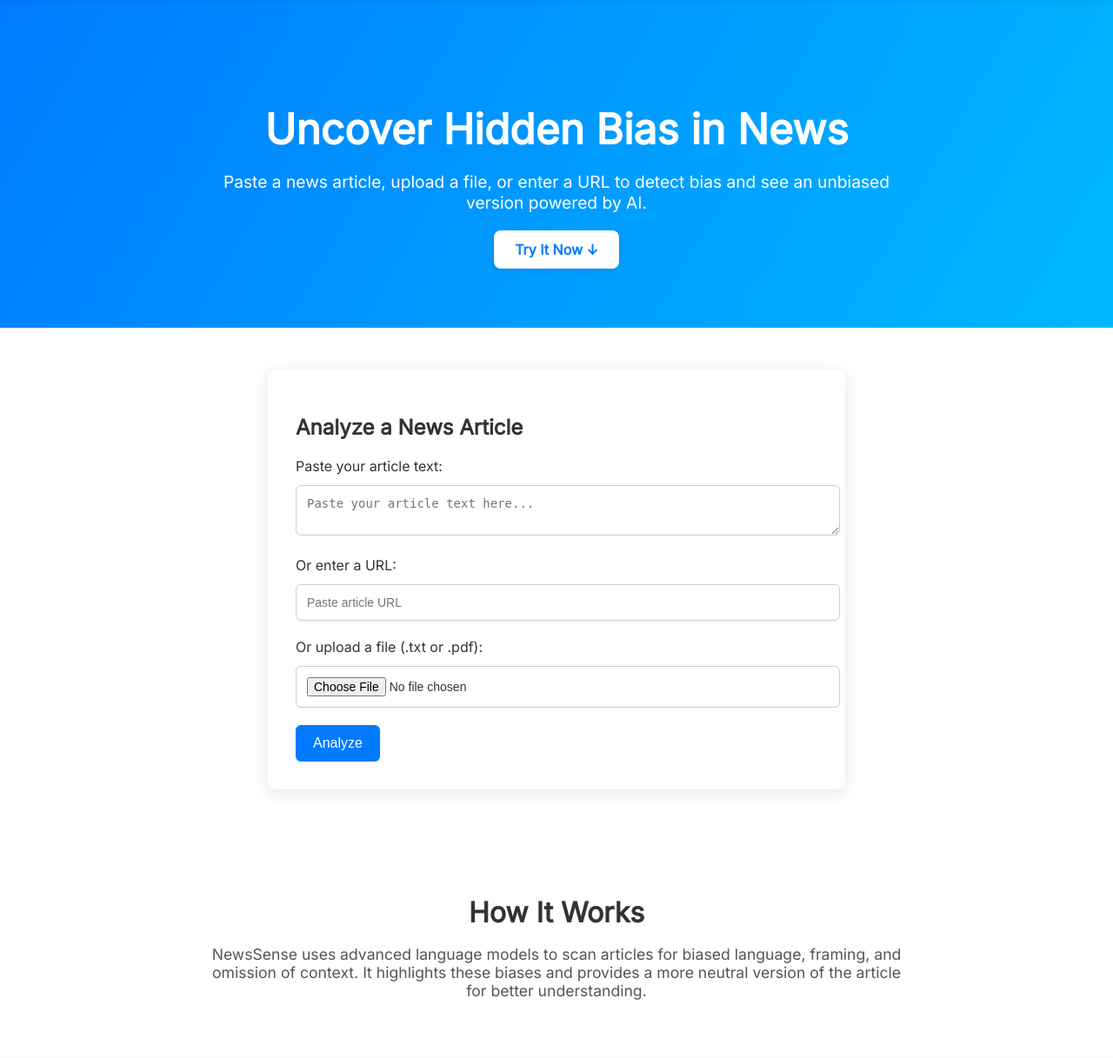
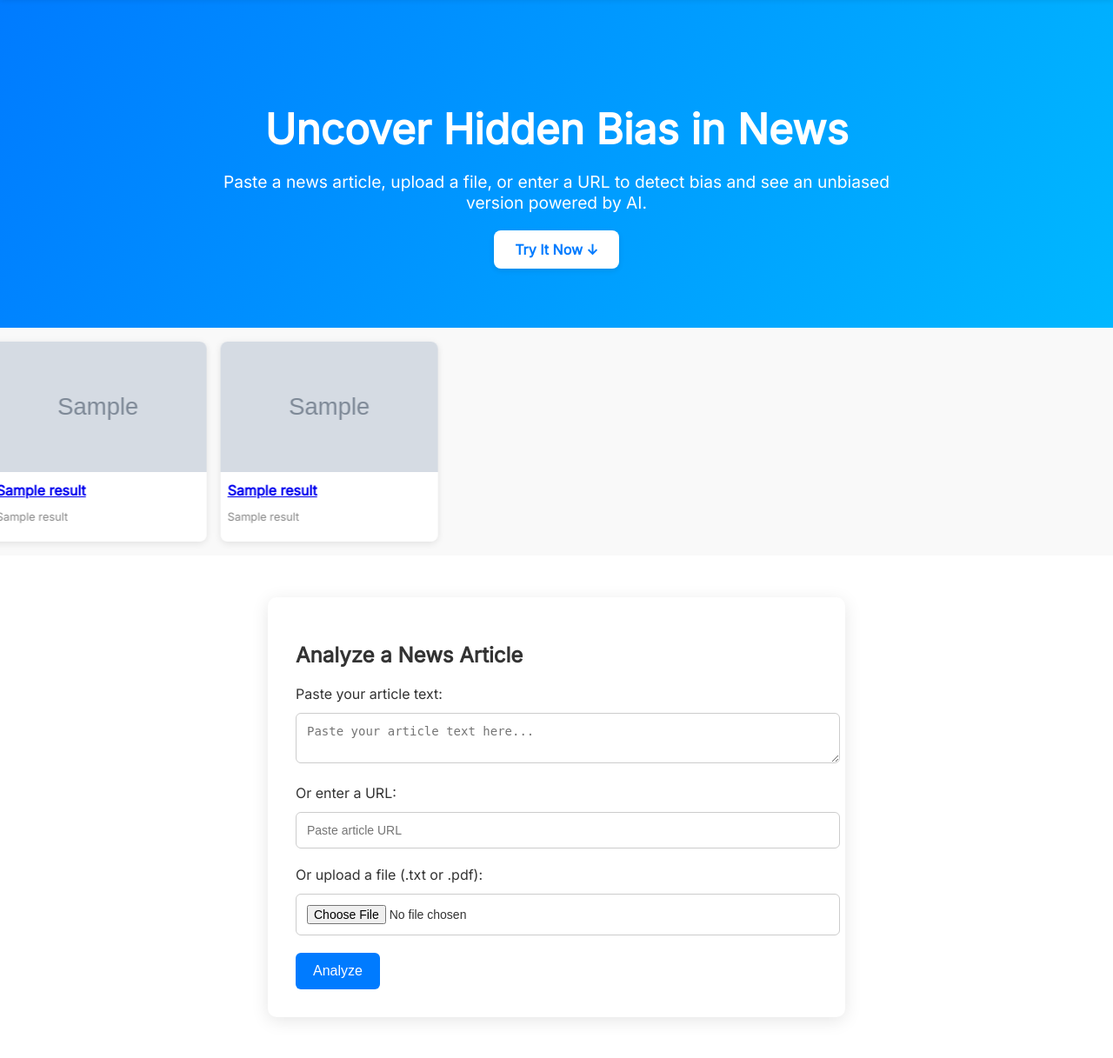
Before and after one commit to SriramYadagiri/NewsSense, a Flask app: page / in a window 1280 px wide. Shown: the part 62-1279 px from the top of the page at 87% size. Run offline with Flask 3, Linux system fonts and the light colour scheme; grey boxes marked "Sample" are stand-in pictures; a database or web service that is not in the repository returns one stand-in record (values such as "Sample title"); data that the repository does not hold is empty.

Commit message:
added scrolling and misinfo_agent (misinfo isn't working yet just a placeholder for now)

```diff
--- a/app.py
+++ b/app.py
@@ -10,27 +10,55 @@ from openai import OpenAI
 from bs4 import BeautifulSoup
 from newspaper import Article
 import concurrent.futures
+from agents.misinfo_agent import agent
 
 import PyPDF2
 from docx import Document
 
-load_dotenv()
+load_dotenv(override=True)
 client = OpenAI(api_key=os.getenv("OPENAI_API_KEY"))
+
+print(os.getenv("OPENAI_API_KEY"))
 
 app = Flask(__name__)
 
 USER_AGENT = "Mozilla/5.0 (Windows NT 10.0; Win64; x64) Chrome/120.0.0.0 Safari/537.36"
 
-def format_text_into_paragraphs(text):
-    paragraphs = re.split(r'\n\s*\n', text.strip())
-    formatted = []
-    for p in paragraphs:
-        if '<div class="highlight-section">' in p:
-            formatted.append(p)
-        else:
-            formatted.append(f"<p>{p.strip()}</p>")
-    return "".join(formatted)
+def get_trusted_headlines():
+    api_key = os.getenv("NEWS_API_KEY")
+    base_url = "https://newsdata.io/api/1/latest"
 
+    trusted_sources = "bbc.com,reuters.com,apnews.com,forbes.com,wsj.com"
+
+    params = {
+        "domainurl": trusted_sources,
+        "language": "en",
+        "country": "us",
+        "category": "politics,world,domestic,business,top",
+        "size": 8,
+        "apikey": api_key
+    }
+
+    try:
+        response = requests.get(base_url, params=params)
+        response.raise_for_status()
+        data = response.json()
+
+        articles = data.get("results", [])
+
+        return [
+            {
+                "title": article["title"],
+                "source": article["source_name"],
+                "url": article["link"],
+                "image": article["image_url"]
+            }
+            for article in articles if article["image_url"]
+        ]
+
+    except requests.exceptions.RequestException as e:
+        print("NewsAPI Request Error:", e)
+        return []
 
 def scrape_with_newspaper_or_fallback(url):
     try:
@@ -95,43 +123,63 @@ def determine_bias(text):
     print("Bias Analysis: " + output)
     return json.loads(output)
 
-def find_misinformation(text):
-    text_file_path = 'prompts/misinformation_message.txt'
-    with open(text_file_path, 'r') as file:
-        initial_prompt = file.read()
+def verify_claims_with_agent(text):
+    try:
+        response = agent.run(f"Verify factual claims in this article:\n\n{text}")
+        print(response.content)
+        result = response.content
+        return json.loads(result)
+    except Exception as e:
+        print("Agent verification error:", e)
+        return []
 
-    user_message = f"Analyze the following text for misinformation and return a list of passages flagged for misinformation:\n\n{text}"
+def apply_combined_highlights(text, bias_passages, misinfo_claims):
+    spans = []
 
-    response = client.chat.completions.create(
-        model="gpt-4",
-        messages=[
-            {"role": "system", "content": initial_prompt},
-            {"role": "user", "content": user_message}
-        ],
-        temperature=0,
-        top_p=1,
-        max_tokens=1500
-    )
+    # Collect bias highlights
+    for b in bias_passages:
+        passage = b["passage"].strip()
+        if passage in text:
+            spans.append({
+                "type": "bias",
+                "passage": passage,
+                "reason": b["reasoning"].strip()
+            })
 
-    output = response.choices[0].message.content.strip()
-    print("Misinformation Analysis: " + output)
-    return json.loads(output)
+    # Collect misinformation highlights
+    for m in misinfo_claims:
+        claim = m["claim"].strip()
+        if claim in text:
+            spans.append({
+                "type": "misinfo",
+                "passage": claim,
+                "reason": f"{m['verdict']}: {m['justification']}"
+            })
 
-def highlight_bias(text, highlighted_passages):
-    for obj in highlighted_passages:
-        passage = obj["passage"].strip()
-        reasoning = obj["reasoning"].strip()
+    # Avoid overlapping inserts: sort by first occurrence index
+    def start_index(span):
+        return text.find(span["passage"])
 
+    spans = sorted(spans, key=start_index)
+
+    # Track modified positions to avoid re-highlighting same passage
+    modified = set()
+    for span in spans:
+        passage = span["passage"]
+        if passage in modified:
+            continue  # Already replaced
+        reason = html.escape(span["reason"])
         escaped_passage = html.escape(passage)
-        escaped_reasoning = html.escape(reasoning)
 
-        if passage in text:
-            replacement = (
-                f'<span class="highlight" data-reason="{escaped_reasoning}">{escaped_passage}</span>'
-            )
-            text = text.replace(passage, replacement, 1)
+        if span["type"] == "bias":
+            tag = f'<span class="highlight bias" data-reason="{reason}">{escaped_passage}</span>'
+        else:
+            tag = f'<span class="highlight misinfo" data-reason="{reason}">{escaped_passage}</span>'
+
+        text = text.replace(passage, tag, 1)
+        modified.add(passage)
+
     return text
-
 
 def unbias(text, highlighted_passages):
     text_file_path = 'prompts/unbias_message.txt'
@@ -156,7 +204,9 @@ def unbias(text, highlighted_passages):
 
 @app.route('/')
 def home():
-    return render_template('index.html')
+    headlines = get_trusted_headlines()
+    print(headlines)
+    return render_template('index.html', trusted_articles=headlines)
 
 @app.route('/analyze', methods=['POST'])
 def analyze():
@@ -197,6 +247,9 @@ def analyze():
     else:
         return render_template("index.html", error="No input detected. Please paste text, enter a URL, or upload a file.")
 
+    # print(verify_claims_with_agent(raw_text))
+    # return render_template('index.html', error="Just testing out misinfo agent")
+
     # Run summarization, bias detection, and unbiasing in parallel
     with concurrent.futures.ThreadPoolExecutor() as executor:
         future_summary = executor.submit(summarize_article, raw_text)
@@ -205,18 +258,24 @@ def analyze():
         summary = future_summary.result()
         bias = future_bias.result()
 
+        future_misinfo = executor.submit(verify_claims_with_agent, raw_text)
+        misinfo_verdicts = future_misinfo.result()
+
         future_unbias = executor.submit(unbias, raw_text, bias["highlighted_passages"])
         unbiased_text = future_unbias.result()
 
-    highlighted_text = highlight_bias(raw_text, bias["highlighted_passages"])
+    highlighted_text = apply_combined_highlights(
+        raw_text, bias["highlighted_passages"], misinfo_verdicts
+    )
+
     score = bias["bias_score"]
     rubric = bias["rubric_justification"]
 
     return render_template('result.html',
                            summary=summary,
-                           original_text=format_text_into_paragraphs(raw_text),
-                           highlighted_text=format_text_into_paragraphs(highlighted_text),
-                           unbiased_text=format_text_into_paragraphs(unbiased_text),
+                           original_text=raw_text,
+                           highlighted_text=highlighted_text,
+                           unbiased_text=unbiased_text,
                            score=score,
                            rubric=rubric,)
 
--- a/static/style.css
+++ b/static/style.css
@@ -350,14 +350,24 @@ div {
 }
 
 .highlight {
-    background-color: #ff7d66;
     cursor: pointer;
     position: relative;
     transition: background-color 0.3s ease;
 }
 
-.highlight:hover {
+.highlight.misinfo {
+    background-color: #ff7d66;
+}
+.highlight.misinfo:hover {
     background-color: #ff4b2b;
+}
+
+.highlight.bias {
+    background-color: #ffde5b;
+}
+
+.highlight.bias:hover {
+    background-color: #ffcc00;
 }
 
 .highlight::after {
@@ -442,3 +452,88 @@ div {
     0% { transform: rotate(0deg); }
     100% { transform: rotate(360deg); }
 }
+
+.headline-scroller-wrapper {
+  overflow-x: auto; /* scrollable area */
+  white-space: nowrap;
+  position: relative;
+  width: 100%;
+  background: #f9f9f9;
+  padding: 1rem;
+  scroll-behavior: smooth;
+}
+
+.headline-scroller-wrapper:hover {
+  cursor: grab;
+}
+
+/* Optional: prettier scrollbar */
+.headline-scroller-wrapper::-webkit-scrollbar {
+  height: 6px;
+}
+.headline-scroller-wrapper::-webkit-scrollbar-thumb {
+  background-color: rgba(0, 0, 0, 0.15);
+  border-radius: 3px;
+}
+
+/* Scrolling track container */
+.headline-scroller {
+  display: flex;
+  gap: 1rem;
+  width: max-content;
+  animation: scroll-left 60s linear infinite;
+  will-change: transform;
+}
+
+/* Pause the animation when user hovers so they can scroll */
+.headline-scroller-wrapper:hover .headline-scroller {
+  animation-play-state: paused;
+}
+
+/* Cards stay styled and visible */
+.headline-card {
+  min-width: 250px;
+  max-width: 300px;
+  background: #fff;
+  border-radius: 8px;
+  overflow: hidden;
+  box-shadow: 0 2px 8px rgba(0,0,0,0.1);
+  flex-shrink: 0;
+}
+
+.headline-card img {
+  width: 100%;
+  height: 150px;
+  object-fit: cover;
+}
+
+.headline-content {
+  padding: 0.5rem;
+}
+
+.headline-content a {
+  display: block;
+  font-weight: bold;
+  font-size: 1rem;
+  word-wrap: break-word;
+  white-space: normal;       /* allow text to wrap */
+  overflow: hidden;
+  text-overflow: ellipsis;
+  max-height: 3.6em;         /* roughly 2 lines */
+  line-height: 1.2em;
+}
+
+.source {
+  font-size: 0.8rem;
+  color: #888;
+}
+
+/* Animation */
+@keyframes scroll-left {
+  0% {
+    transform: translateX(0);
+  }
+  100% {
+    transform: translateX(-50%);
+  }
+}
--- a/templates/index.html
+++ b/templates/index.html
@@ -33,6 +33,31 @@
             <a href="#analyzer-form" class="cta-button">Try It Now ↓</a>
         </div>
     </section>
+
+<div class="headline-scroller-wrapper">
+  <div class="headline-scroller">
+    {% for article in trusted_articles %}
+      <div class="headline-card">
+        <img src="{{ article.image }}" alt="news" />
+        <div class="headline-content">
+          <a href="{{ article.url }}" target="_blank">{{ article.title }}</a>
+          <p class="source">{{ article.source }}</p>
+        </div>
+      </div>
+    {% endfor %}
+    {% for article in trusted_articles %}
+      <div class="headline-card">
+        <img src="{{ article.image }}" alt="news" />
+        <div class="headline-content">
+          <a href="{{ article.url }}" target="_blank">{{ article.title }}</a>
+          <p class="source">{{ article.source }}</p>
+        </div>
+      </div>
+    {% endfor %}
+  </div>
+</div>
+
+
 
     <!-- ✅ Analyzer Form Section -->
     <section id="analyzer-form" class="form-section">
```
Also changed, not shown: agents/misinfo_agent.py (added, +36 -0 lines).
